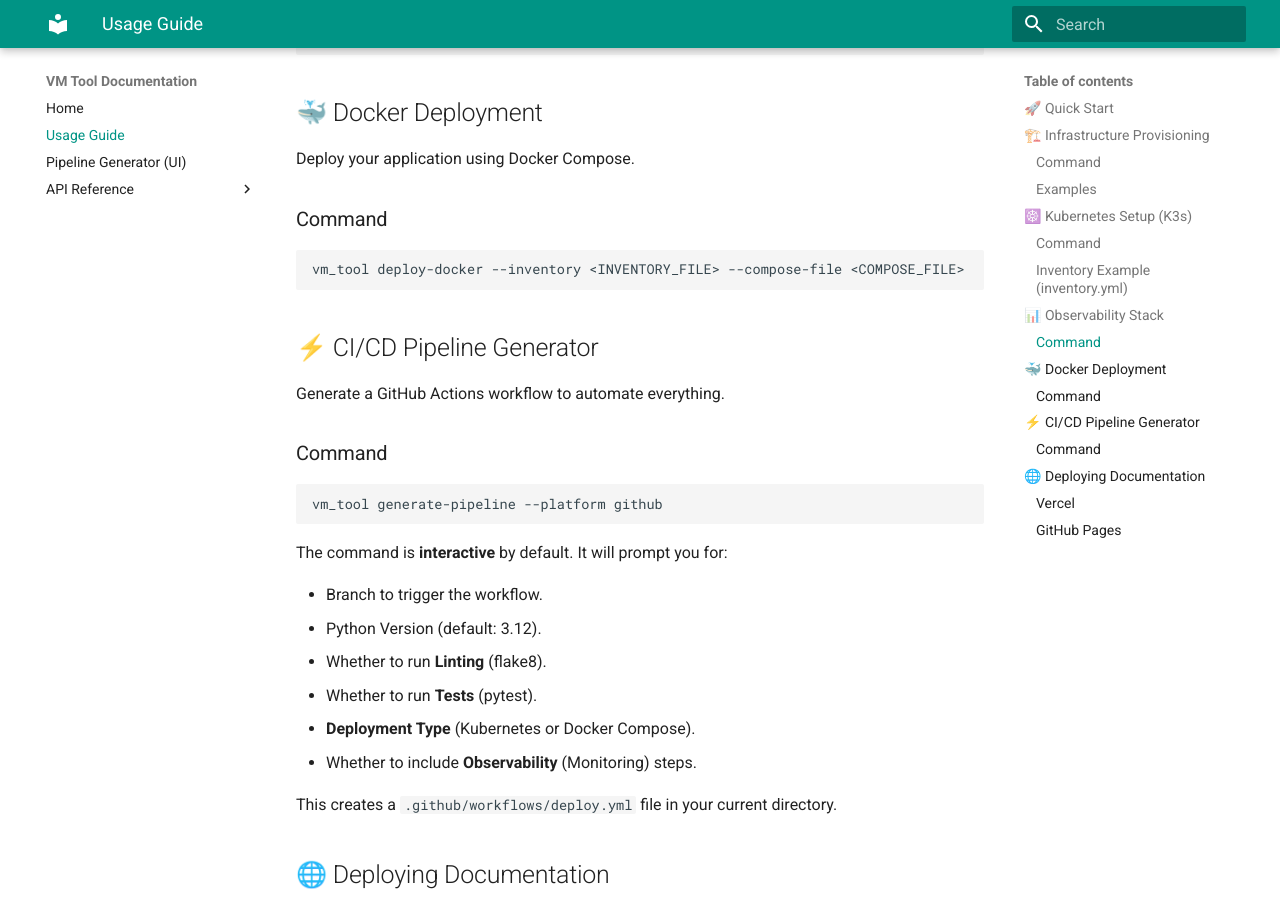
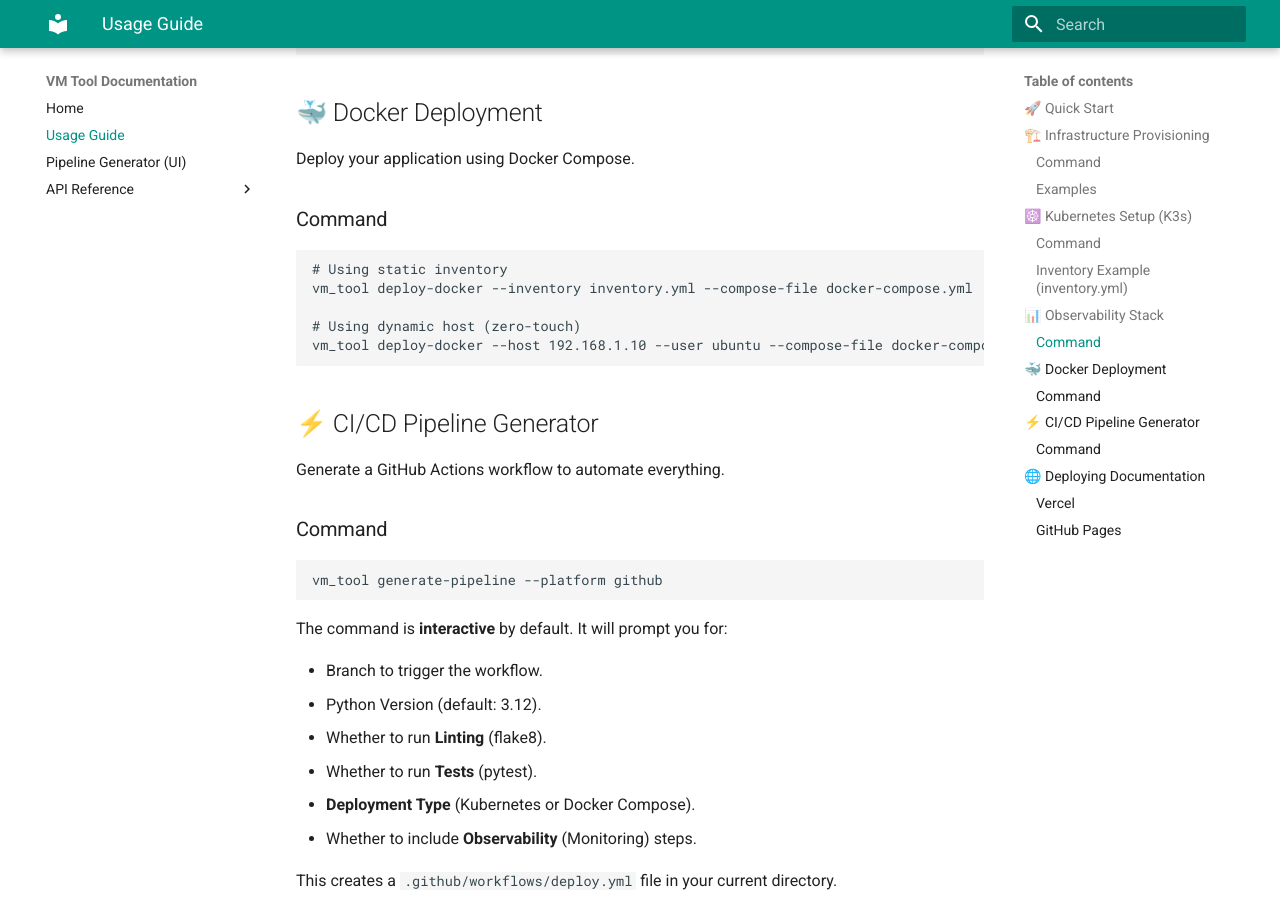
Before and after one commit to thesunnysinha/vm_tool, an MkDocs documentation site: the page built from docs/usage.md, in a window 1280 px wide and 900 px high, scrolled down 1478 px. Built offline with MkDocs 1.6.1 and Material for MkDocs 9.7.7, drawn with Linux system fonts in a browser that asks for light colours.

Commit message:
feat: dynamic inventory generation for zero-touch deployment

````diff
--- a/docs/usage.md
+++ b/docs/usage.md
@@ -71,7 +71,11 @@ Deploy your application using Docker Compose.
 ### Command
 
 ```bash
-vm_tool deploy-docker --inventory <INVENTORY_FILE> --compose-file <COMPOSE_FILE>
+# Using static inventory
+vm_tool deploy-docker --inventory inventory.yml --compose-file docker-compose.yml
+
+# Using dynamic host (zero-touch)
+vm_tool deploy-docker --host 192.168.1.10 --user ubuntu --compose-file docker-compose.yml
 ```
 
 ## ⚡ CI/CD Pipeline Generator
````
Also changed, not shown: docs/generator.md (+5 -1 lines), 2 other files.
